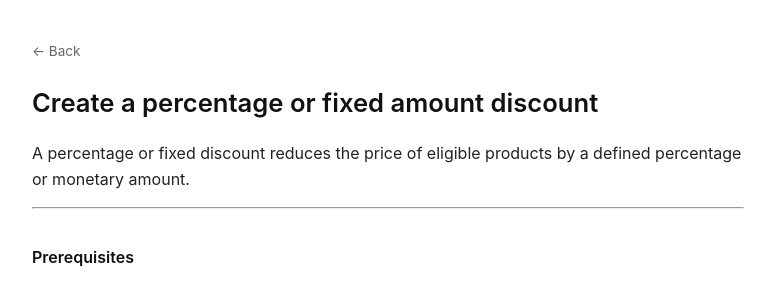
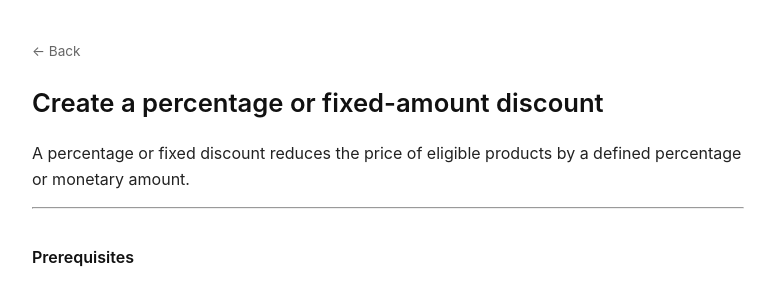
Before and after one commit to malynovskayuliia-eng/malynovskayuliia-eng.github.io, a Jekyll site: the page built from create-a-discount.md, in a window 1280 px wide. Shown: the top 282 px of the page, without its empty margins (252-1027 px from the left). Built offline with Jekyll 4.4.1, drawn with Linux system fonts in a browser that asks for light colours.

```diff
--- a/create-a-discount.md
+++ b/create-a-discount.md
@@ -1,10 +1,10 @@
 ---
-title: Create a percentage or fixed amount discount
+title: Create a percentage or fixed-amount discount
 layout: doc
 nav_order: 2
 ---
 
-# Create a percentage or fixed amount discount
+# Create a percentage or fixed-amount discount
 
 A percentage or fixed discount reduces the price of eligible products by a defined percentage or monetary amount.
 
```
